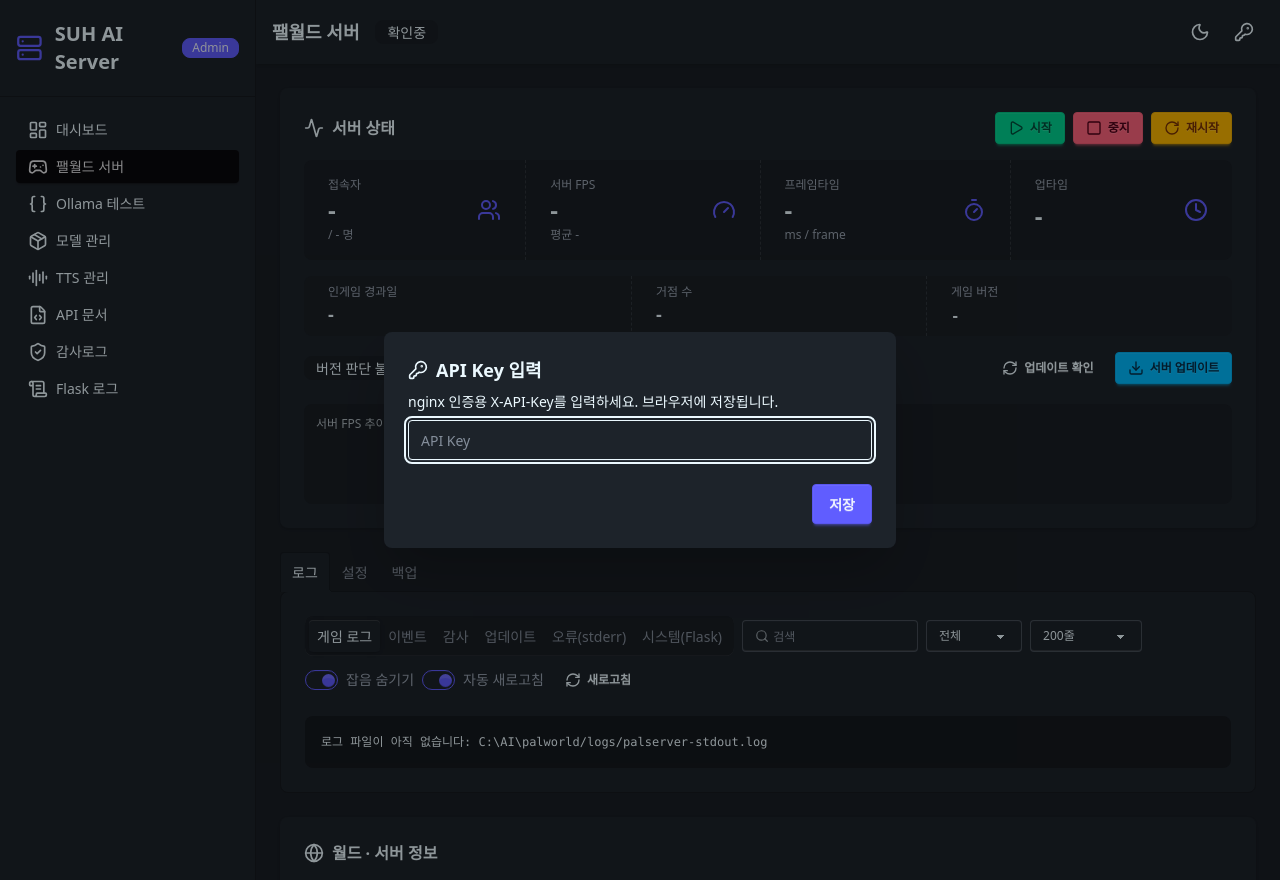
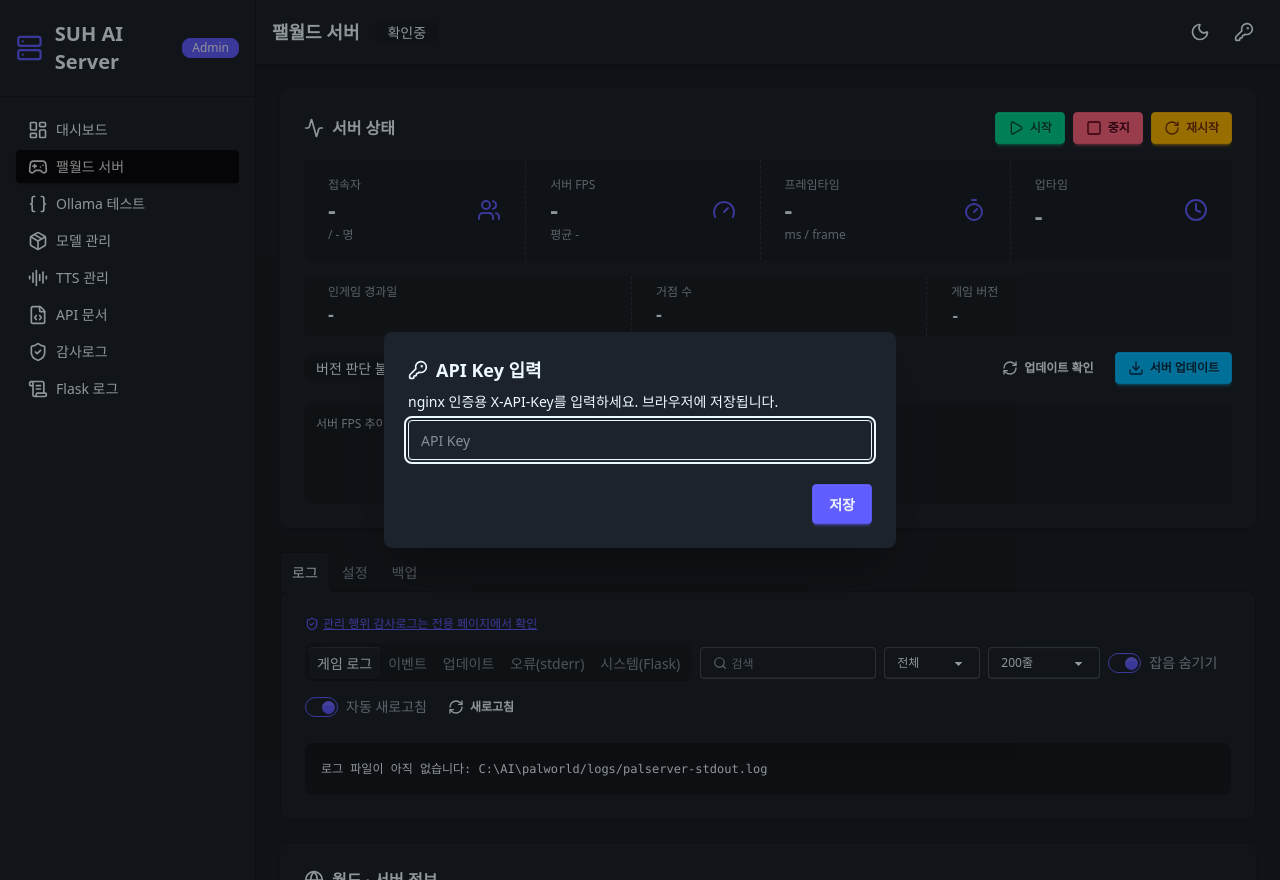
Before and after one commit to Cassiiopeia/suh-project-control, a Flask app: page /admin/palworld in a window 1280 px wide. Run offline with Flask 3, Linux system fonts and the light colour scheme; data that the repository does not hold is empty; style sheets or scripts are compiled from the project's sources.

Commit message:
감사로그 전면 개선: 전용 페이지, 공통 데코레이터, 기록 보강 : feat : 팰월드 감사 탭 제거 및 전용 페이지 링크 https://github.com/Cassiiopeia/suh-project-control/issues/104

```diff
--- a/suh-ai-server/flask/static/js/palworld.js
+++ b/suh-ai-server/flask/static/js/palworld.js
@@ -480,7 +480,6 @@ function initLogViewer() {
     sources: [
       { id: 'game', label: '게임 로그' },
       { id: 'events', label: '이벤트' },
-      { id: 'audit', label: '감사' },
       { id: 'update', label: '업데이트' },
       { id: 'stderr', label: '오류(stderr)' },
       { id: 'flask', label: '시스템(Flask)' },
--- a/suh-ai-server/flask/templates/admin/palworld.html
+++ b/suh-ai-server/flask/templates/admin/palworld.html
@@ -126,6 +126,11 @@
   <div role="tablist" class="tabs tabs-lift">
     <input type="radio" name="main_tabs" role="tab" class="tab" aria-label="로그" checked>
     <div role="tabpanel" class="tab-content bg-base-100 border-base-300 rounded-box p-6">
+      <div class="text-xs mb-2">
+        <a href="{{ root }}/admin/audit" class="link link-primary inline-flex items-center gap-1">
+          <i data-lucide="shield-check" class="size-3.5"></i>관리 행위 감사로그는 전용 페이지에서 확인
+        </a>
+      </div>
       <div id="palworld-log-viewer"></div>
     </div>
 
```
